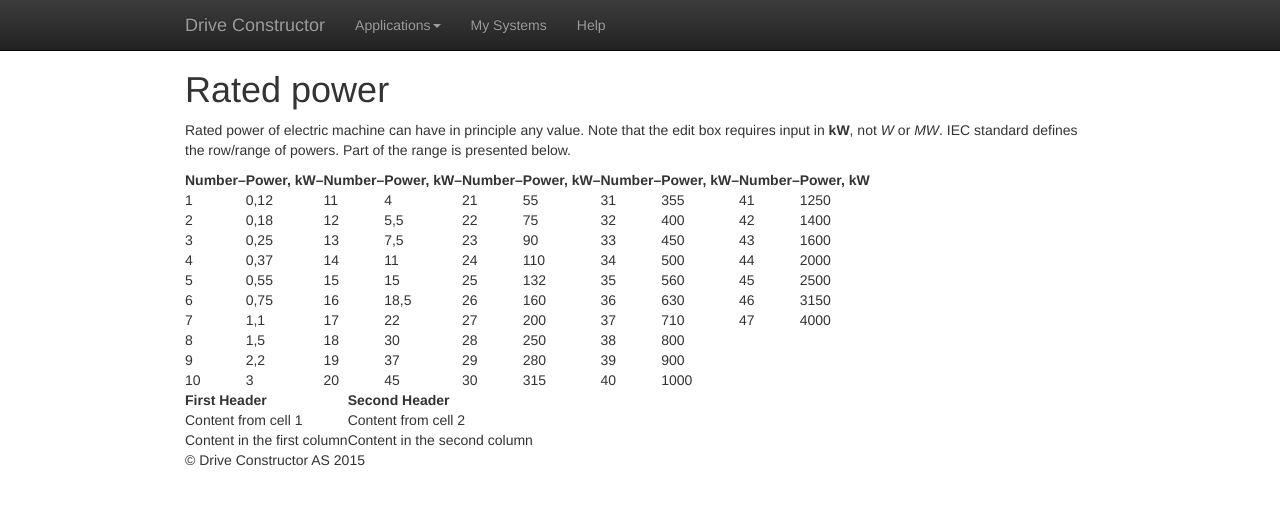
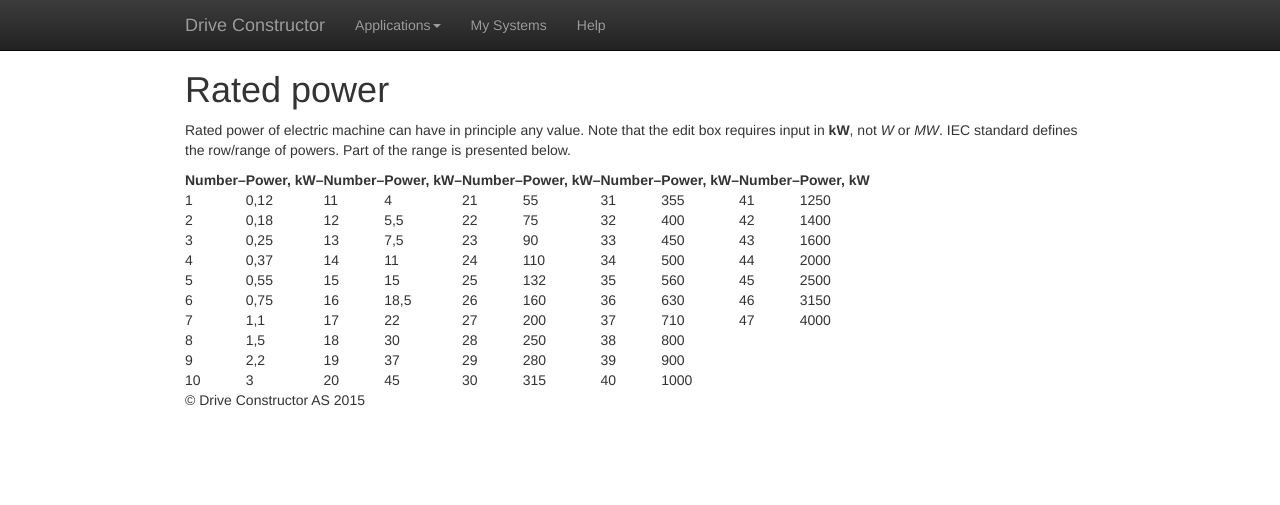
Before and after one commit to Alexey1Gavrilov/drive-constructor-site, a Jekyll site: the page built from help/equipment/electric-machines/electric-machines-rated-power.md, in a window 1280 px wide. Shown: the top 505 px of the page. Built offline with Jekyll 4.4.1, drawn with Linux system fonts in a browser that asks for light colours.

Commit message:
Update electric-machines-rated-power.md

```diff
--- a/help/equipment/electric-machines/electric-machines-rated-power.md
+++ b/help/equipment/electric-machines/electric-machines-rated-power.md
@@ -18,8 +18,3 @@
 8 | 1,5 | 18 | 30 | 28 | 250 | 38 | 800 |  |
 9 | 2,2 | 19 | 37 | 29 | 280 | 39 | 900 |  |
 10| 3 | 20 | 45 | 30 | 315 | 40 | 1000 |  |
-
-First Header | Second Header
------------- | -------------
-Content from cell 1 | Content from cell 2
-Content in the first column | Content in the second column
```
